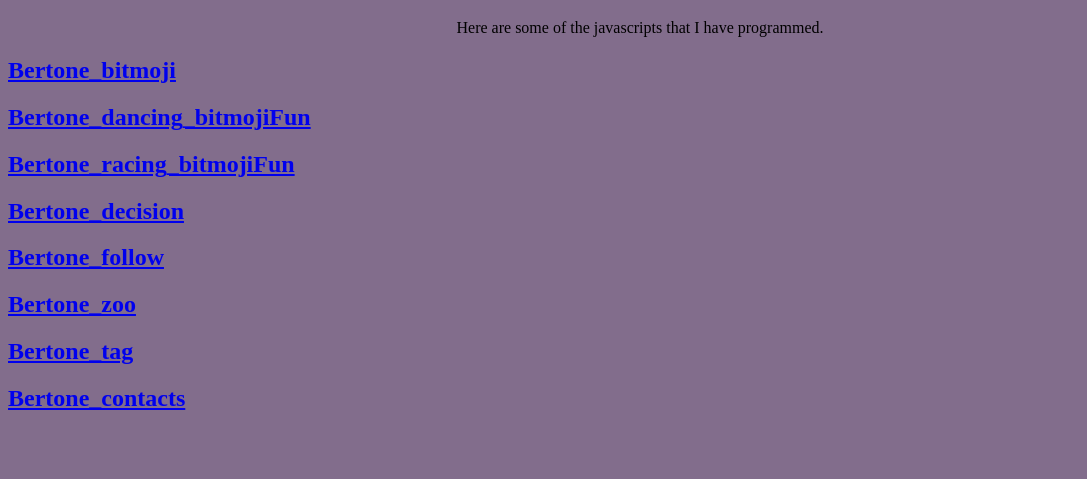
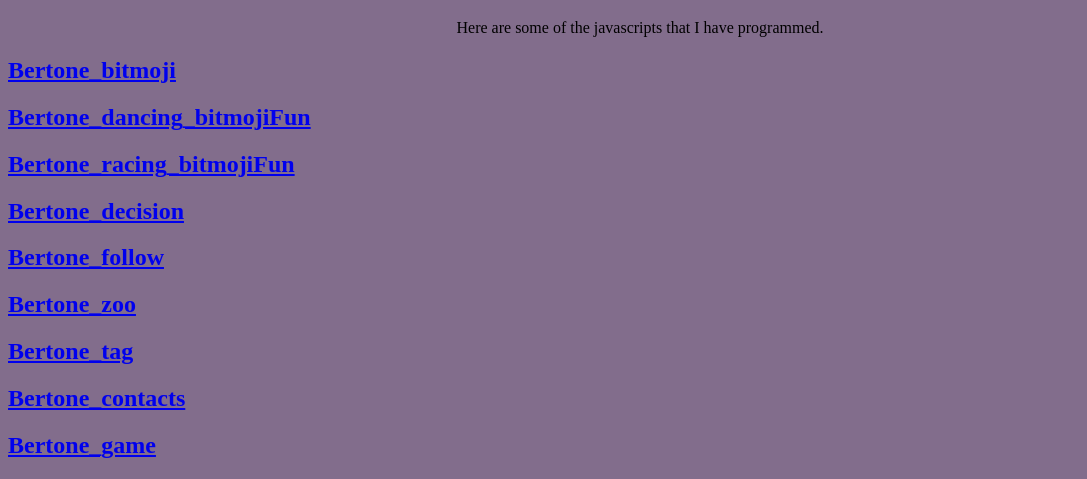
Before and after one commit to gracevirginiab/gracevirginiab.github.io, a plain HTML site: page javascripts.html in a window 1280 px wide. Shown: the part 433-912 px from the top of the page, without its empty margins (0-1087 px from the left). Before the commit the page ends 865 px from the top, so only its background shows below. Drawn offline with Linux system fonts and the light colour scheme; a script that the page names is missing.

Commit message:
Update javascripts.html

```diff
--- a/javascripts.html
+++ b/javascripts.html
@@ -29,6 +29,7 @@
         <h2><a href="https://www.khanacademy.org/computer-programming/bertone_zoo/6556151365812224">Bertone_zoo</a></h2><script src="https://www.khanacademy.org/computer-programming/bertone_zoo/6556151365812224/embed.js?editor=no&buttons=no&author=no&embed=yes"></script>
         <h2><a href="https://www.khanacademy.org/computer-programming/bertone_tag/4661597360406528">Bertone_tag</a></h2><script src="https://www.khanacademy.org/computer-programming/bertone_tag/4661597360406528/embed.js?editor=no&buttons=no&author=no&embed=yes"></script>
         <h2><a href="https://www.khanacademy.org/computer-programming/bertone_contacts/6226534125846528">Bertone_contacts</a></h2><script src="https://www.khanacademy.org/computer-programming/bertone_contacts/6226534125846528/embed.js?editor=no&buttons=no&author=no&embed=yes"></script>
+        <h2><a href="https://www.khanacademy.org/computer-programming/bertone_game/4633918594662400">Bertone_game</a></h2><script src="https://www.khanacademy.org/computer-programming/bertone_game/4633918594662400/embed.js?editor=no&buttons=no&author=no&embed=yes"></script>
 
         </p>
 
```
